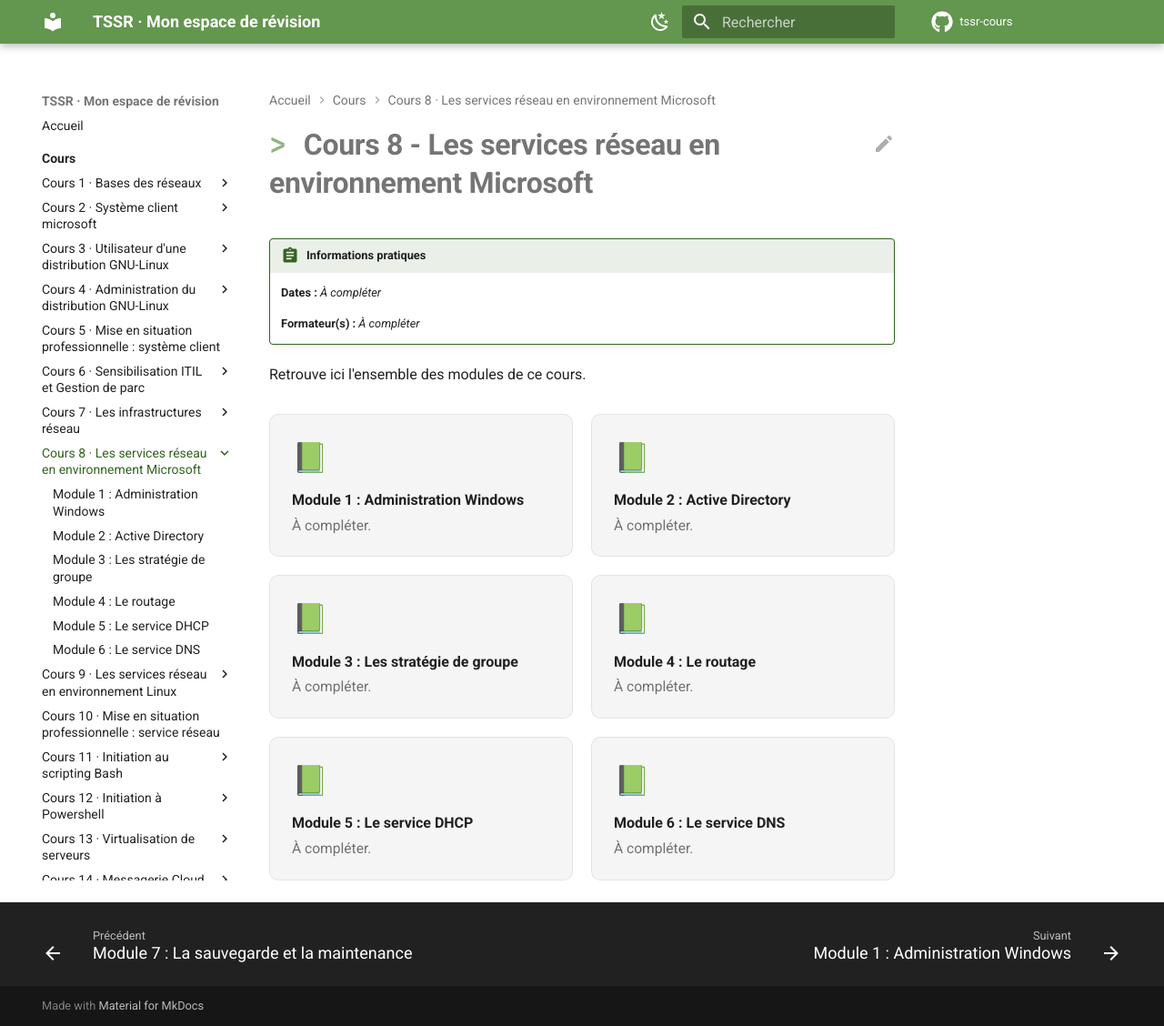
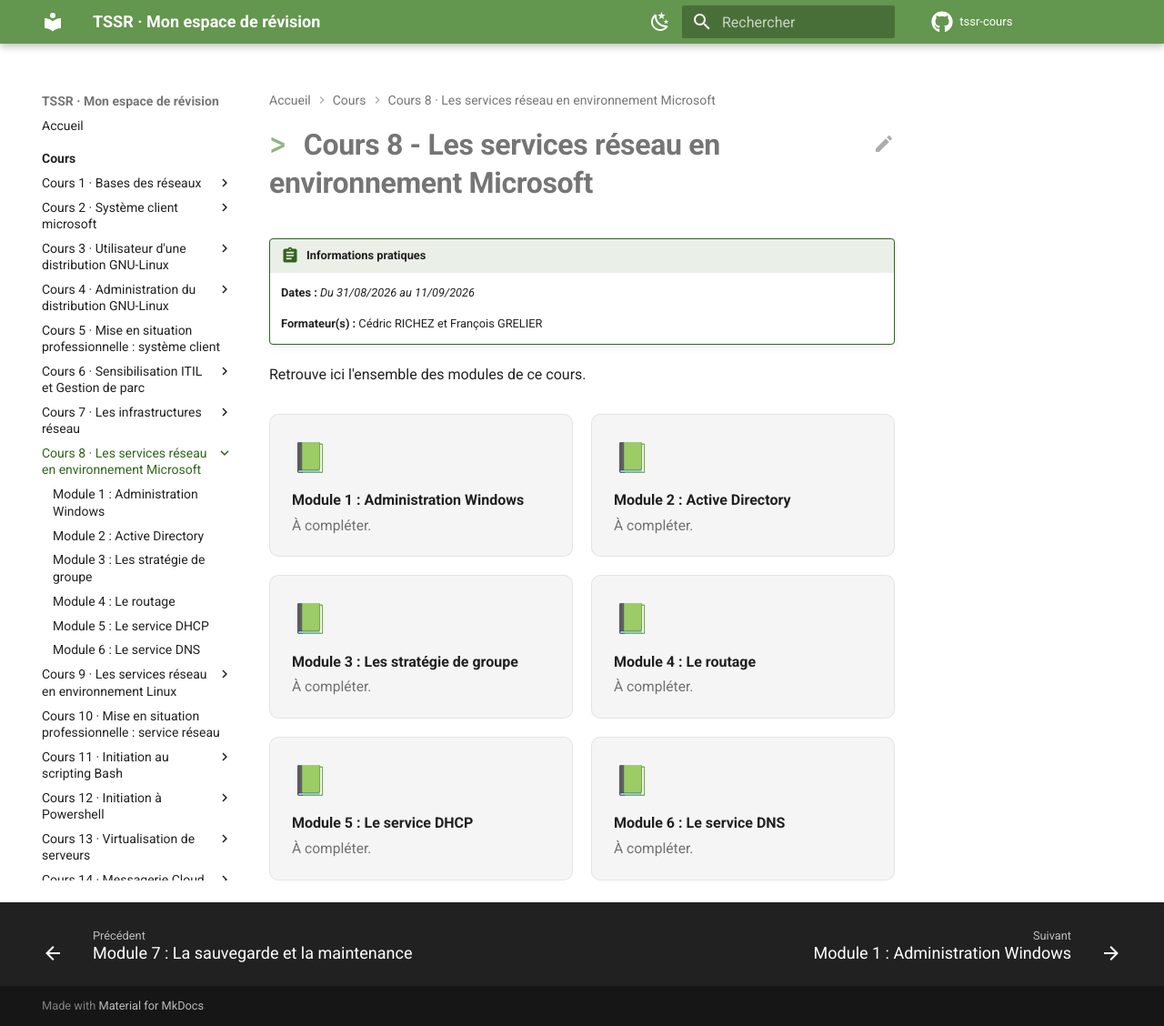
Before and after one commit to Kass-19/tssr-cours, an MkDocs documentation site: the page built from docs/cours/cours-08-les-services-reseau-en-environnement-microsoft/index.md, in a window 1280 px wide and 1128 px high. Shown: the whole window at 91% size. Built offline with MkDocs 1.6.1 and Material for MkDocs 9.7.7, drawn with Linux system fonts in a browser that asks for light colours; comment, search, counter and statistics services are not loaded.

Commit message:
Update course details for network services module

```diff
--- a/docs/cours/cours-08-les-services-reseau-en-environnement-microsoft/index.md
+++ b/docs/cours/cours-08-les-services-reseau-en-environnement-microsoft/index.md
@@ -1,9 +1,9 @@
 # Cours 8 - Les services réseau en environnement Microsoft
 
 !!! abstract "Informations pratiques"
-    **Dates :** _À compléter_
+    **Dates :** *Du 31/08/2026 au 11/09/2026*
 
-    **Formateur(s) :** _À compléter_
+    **Formateur(s) :** Cédric RICHEZ et François GRELIER
 
 Retrouve ici l'ensemble des modules de ce cours.
 
```
